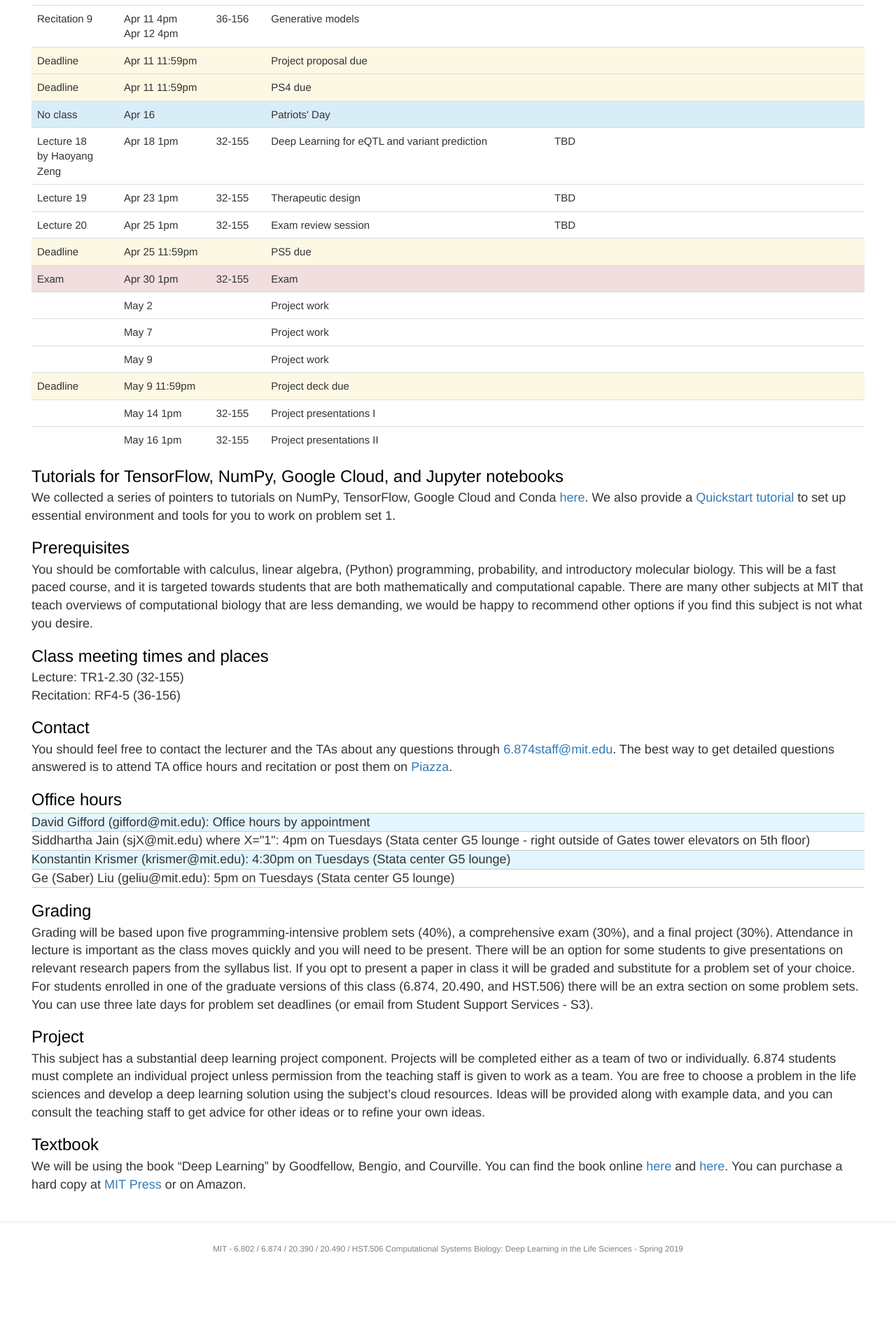
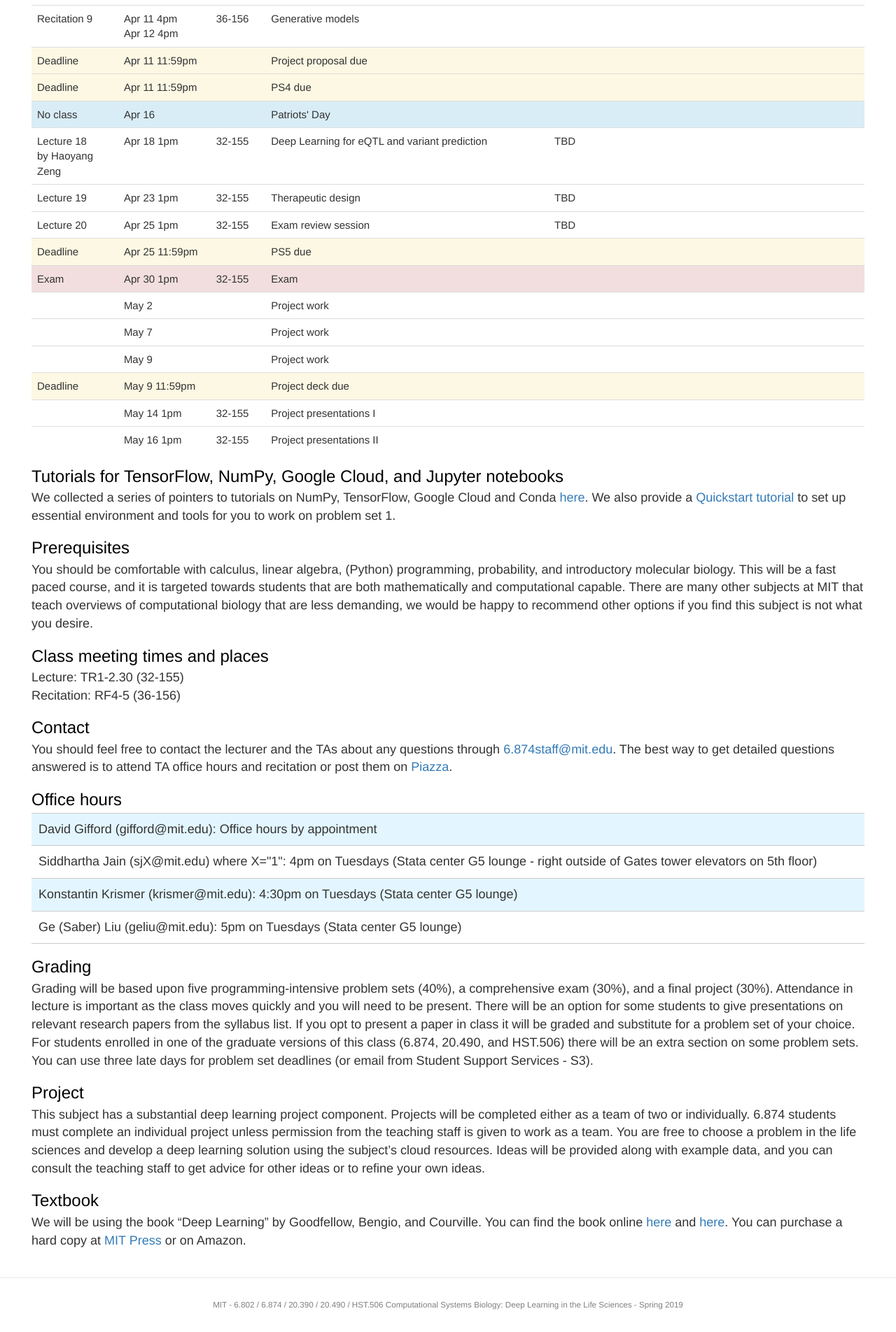
Before and after one commit to mit6874/mit6874.github.io, a Jekyll site: the page built from index.html, in a window 1280 px wide. Shown: the part 2352-4256 px from the top of the page at 70% size. Built offline with Jekyll 4.4.1, drawn with Linux system fonts in a browser that asks for light colours; nearby versions of some CDN libraries; before the commit the page ends 4176 px from its top, so only the background shows below that.

Commit message:
Add padding to OH list

```diff
--- a/css/main.css
+++ b/css/main.css
@@ -58,14 +58,17 @@ ul {
 .materials-wrap {
   font-size: 18px;
 }
+
+.materials-item {
+  padding: 10px;
+  border-bottom: 1px solid #CCC;
+}
+
 .materials-item a{
   color: #000000;
   display: block;
-  padding: 3px;
 }
-.materials-item {
-  border-bottom: 1px solid #CCC;
-}
+
 .materials-item:nth-child(even) {
   background-color: #e3f6ff;
 }
```
